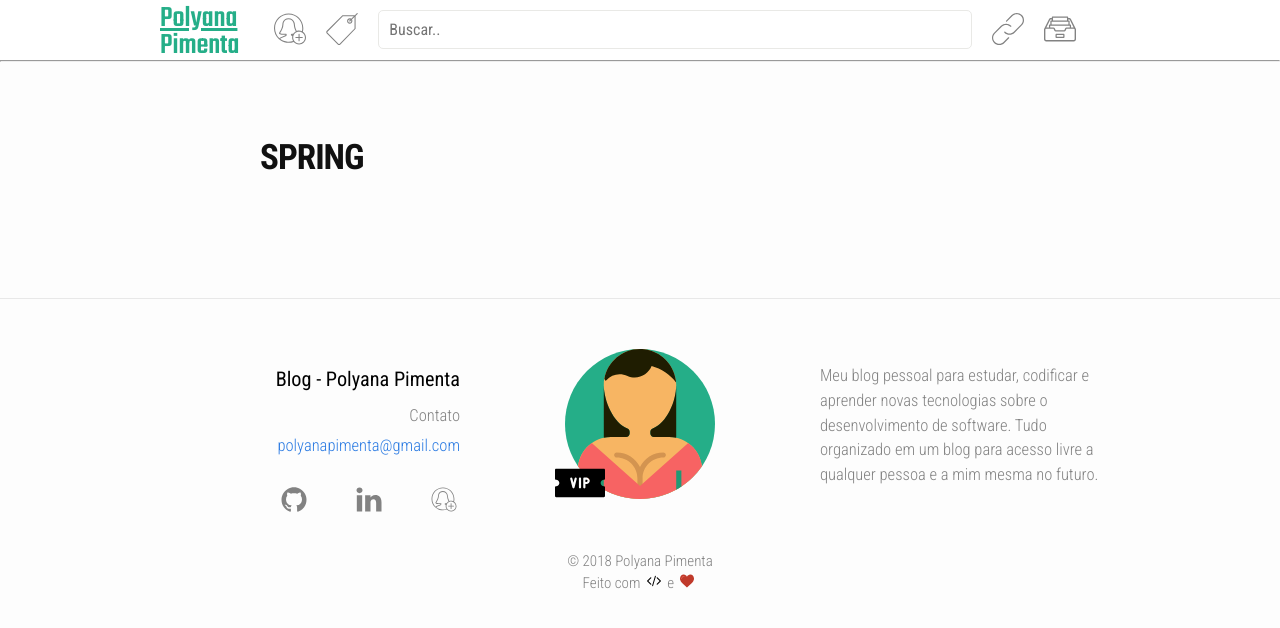
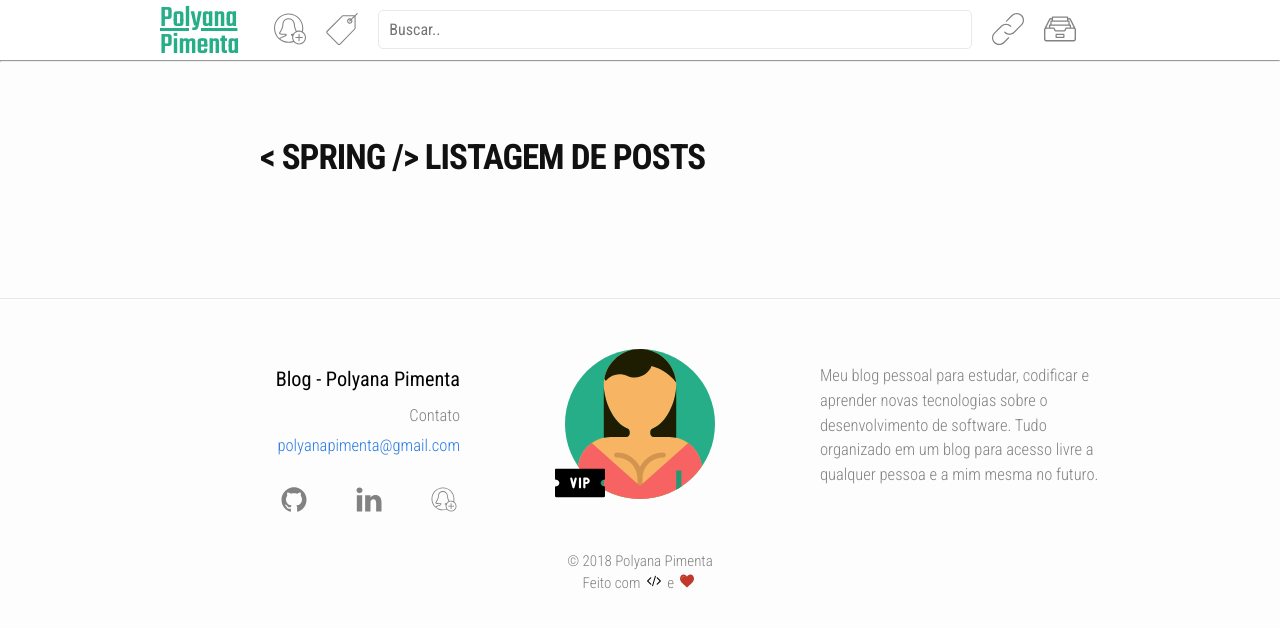
Before and after one commit to polyanapimenta/polyanapimenta.github.io, a Jekyll site: the page built from categorias/spring.html, in a window 1280 px wide. Shown: the top 628 px of the page. Built offline with Jekyll 4.4.1, drawn with Linux system fonts in a browser that asks for light colours; comment, search, counter and statistics services are not loaded.

Commit message:
ajuste em categorias

```diff
--- a/_layouts/category.html
+++ b/_layouts/category.html
@@ -4,7 +4,7 @@ layout: default
 <div class="container">
         <div class="wrapper">
             {%- assign date_format = date_to_string | default: "%d/%m/%Y" -%}
-            <h2 class="post-title">{{ page.category }}</h2>
+            <h2 class="post-title">< {{ page.category }} /> Listagem de posts</h2>
             <div class="post-items">
                 {% for post in site.posts %}
                     {% if post.category == page.category %}
```
